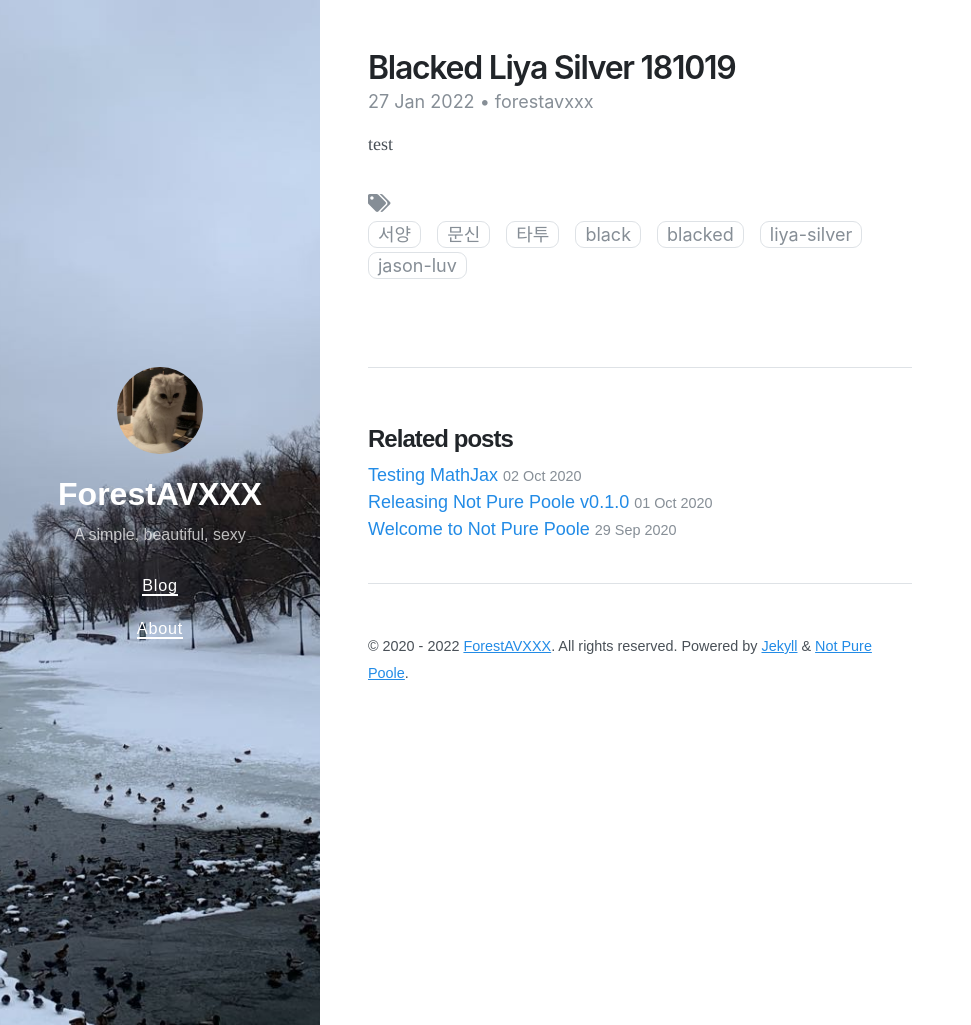
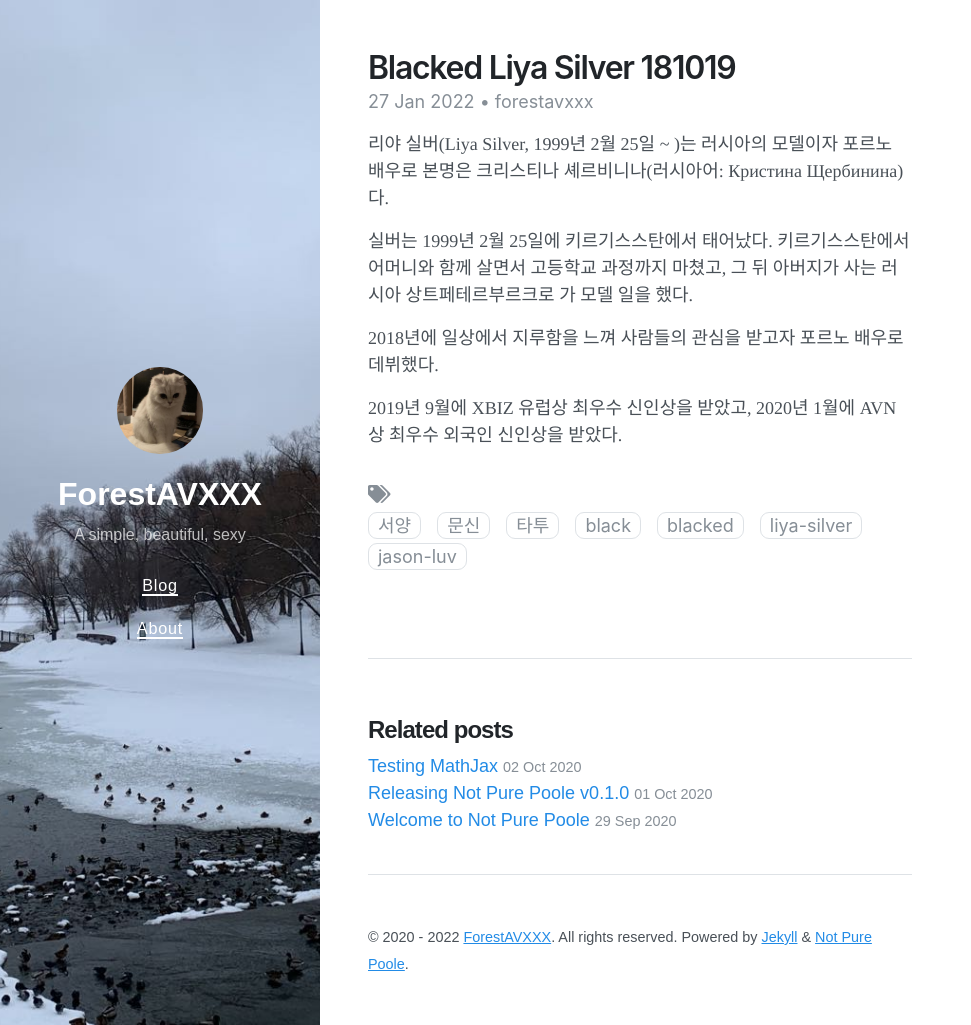
Before and after one commit to forestHot6/foresthot6.github.io, a Jekyll site: the page built from _posts/2022-01-27-Liya Silver.md, in a window 1280 px wide and 1025 px high. Shown: the whole window, without its empty margins (0-971 px from the left). Built offline with Jekyll 4.4.1, drawn with Linux system fonts in a browser that asks for light colours; nearby versions of some CDN libraries.

Commit message:
Update 2022-01-27-Liya Silver.md

```diff
--- a/_posts/2022-01-27-Liya Silver.md
+++ b/_posts/2022-01-27-Liya Silver.md
@@ -12,4 +12,17 @@ tags:
 - Jason Luv
 date: 2022-01-27 18:03 +0800
 ---
-test
+
+리야 실버(Liya Silver, 1999년 2월 25일 ~ )는 러시아의 모델이자 포르노 배우로 본명은 크리스티나 셰르비니나(러시아어: Кристина Щербинина)다.
+
+
+
+실버는 1999년 2월 25일에 키르기스스탄에서 태어났다. 키르기스스탄에서 어머니와 함께 살면서 고등학교 과정까지 마쳤고, 그 뒤 아버지가 사는 러시아 상트페테르부르크로 가 모델 일을 했다.
+
+
+
+2018년에 일상에서 지루함을 느껴 사람들의 관심을 받고자 포르노 배우로 데뷔했다.
+
+
+
+2019년 9월에 XBIZ 유럽상 최우수 신인상을 받았고, 2020년 1월에 AVN상 최우수 외국인 신인상을 받았다.
```
